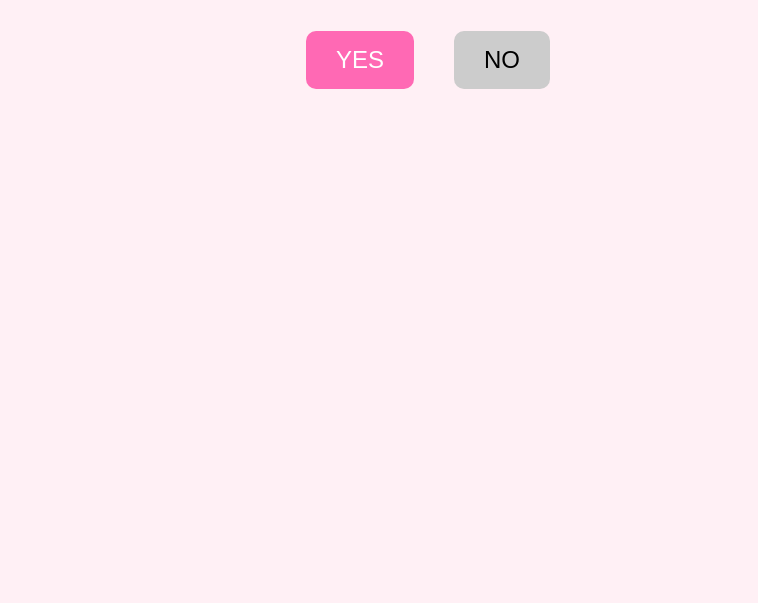
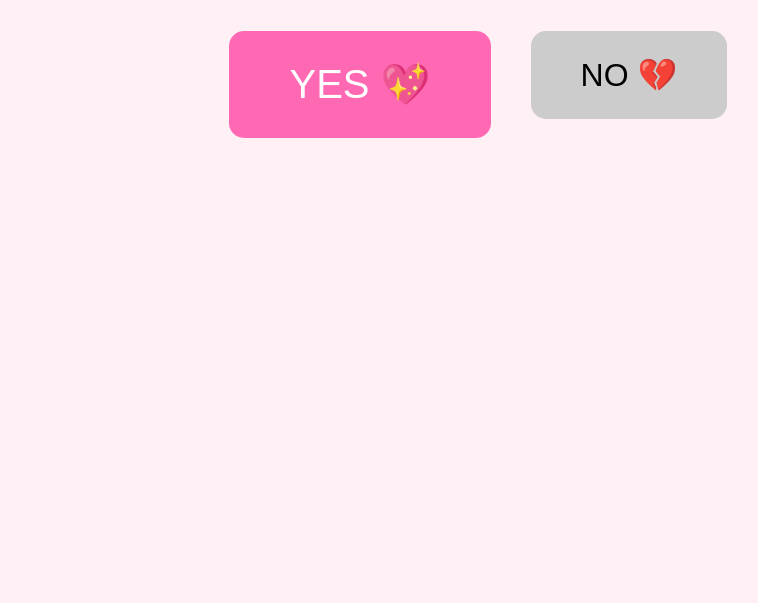
Before and after one commit to Animesh-1310/Juhi_Valentine, a plain HTML site: page index.html in a window 1280 px wide. Shown: the part 197-800 px from the top of the page, without its empty margins (280-1038 px from the left). Drawn offline with Linux system fonts and the light colour scheme.

Commit message:
Update index.html

```diff
--- a/index.html
+++ b/index.html
@@ -15,16 +15,18 @@
       color: #d6336c;
     }
     #yesBtn, #noBtn {
-      font-size: 1.5em;
-      padding: 15px 30px;
+      font-size: 2em;
+      padding: 25px 50px;
       margin: 20px;
       border: none;
-      border-radius: 10px;
+      border-radius: 15px;
       cursor: pointer;
     }
     #yesBtn {
       background-color: #ff69b4;
       color: white;
+      font-size: 2.5em; /* Bigger YES button */
+      padding: 30px 60px;
     }
     #noBtn {
       background-color: #ccc;
@@ -32,7 +34,7 @@
       position: absolute;
     }
     #message {
-      font-size: 2em;
+      font-size: 2.5em;
       color: #ff1493;
       margin-top: 50px;
       display: none;
@@ -41,14 +43,21 @@
 </head>
 <body>
   <h1>JUHI, WILL YOU BE MY VALENTINE?</h1>
-  <button id="yesBtn">YES</button>
-  <button id="noBtn">NO</button>
+  <button id="yesBtn">YES 💖</button>
+  <button id="noBtn">NO 💔</button>
   <div id="message">💖 Bunny loves you! 💖</div>
+
+  <!-- Valentine Music -->
+  <audio id="bgMusic" autoplay loop>
+    <source src="https://www.soundhelix.com/examples/mp3/SoundHelix-Song-1.mp3" type="audio/mpeg">
+    Your browser does not support the audio element.
+  </audio>
 
   <script>
     const noBtn = document.getElementById('noBtn');
     const yesBtn = document.getElementById('yesBtn');
     const message = document.getElementById('message');
+    const music = document.getElementById('bgMusic');
 
     // Move NO button randomly when hovered
     noBtn.addEventListener('mouseover', () => {
```
